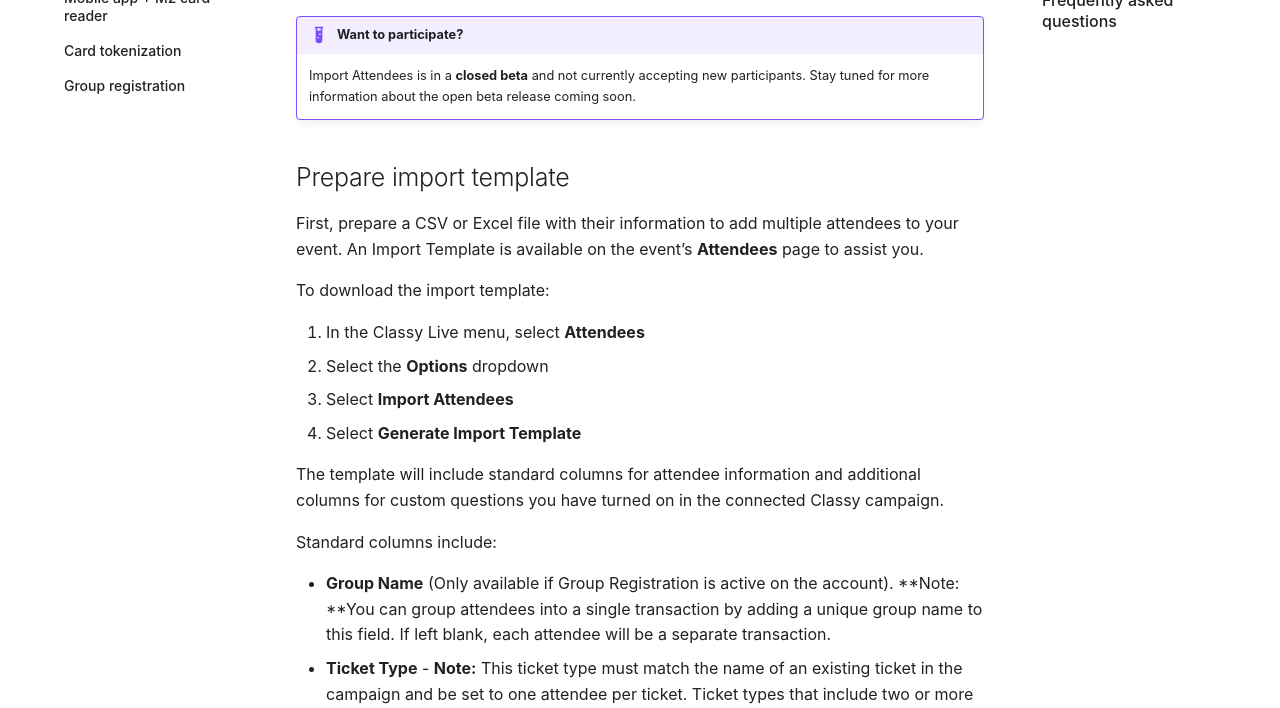
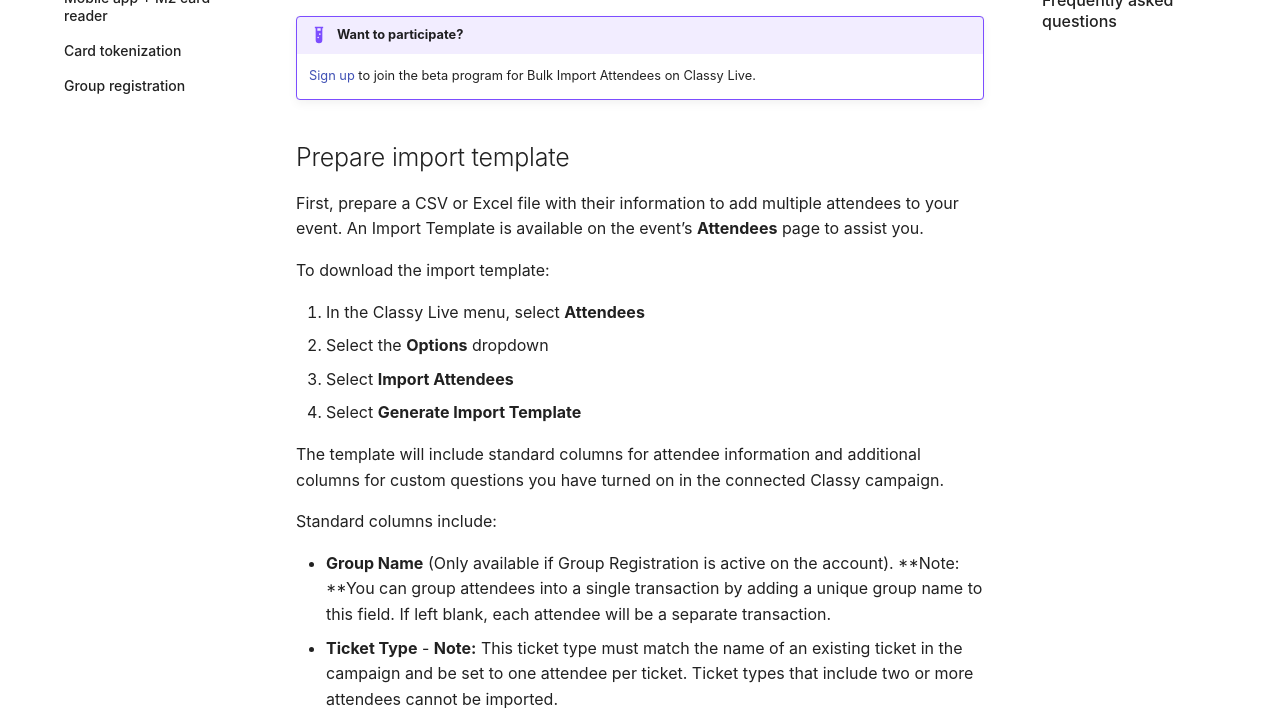
Before and after one commit to truj1ll0/mkdocs-help-center, an MkDocs documentation site: the page built from docs/classy-live/import-attendees.md, in a window 1280 px wide and 900 px high, scrolled down 569 px, cut to the strip 192-900 px from the top of the window. Built offline with MkDocs 1.6.1 and Material for MkDocs 9.7.7, drawn with Linux system fonts in a browser that asks for light colours; some web fonts are replaced.

Commit message:
Add bulk import attendees sign up link

```diff
--- a/docs/classy-live/import-attendees.md
+++ b/docs/classy-live/import-attendees.md
@@ -8,7 +8,7 @@
 
 !!! example "Want to participate?"
 
-    Import Attendees is in a **closed beta** and not currently accepting new participants. Stay tuned for more information about the open beta release coming soon.
+    <a href="https://learn.classy.org/classy-live-bulk-import-attendees-beta.html">Sign up</a> to join the beta program for Bulk Import Attendees on Classy Live.
 
 ## Prepare import template
 
```
